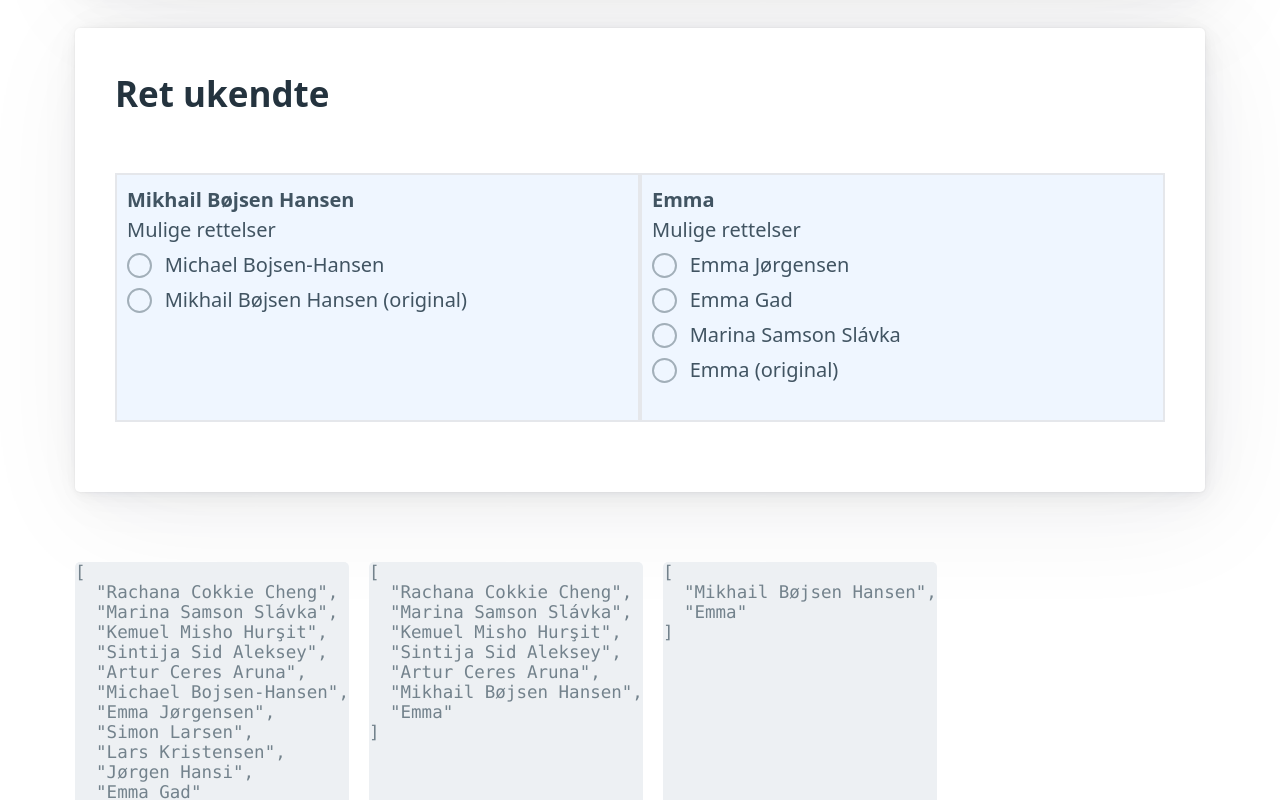
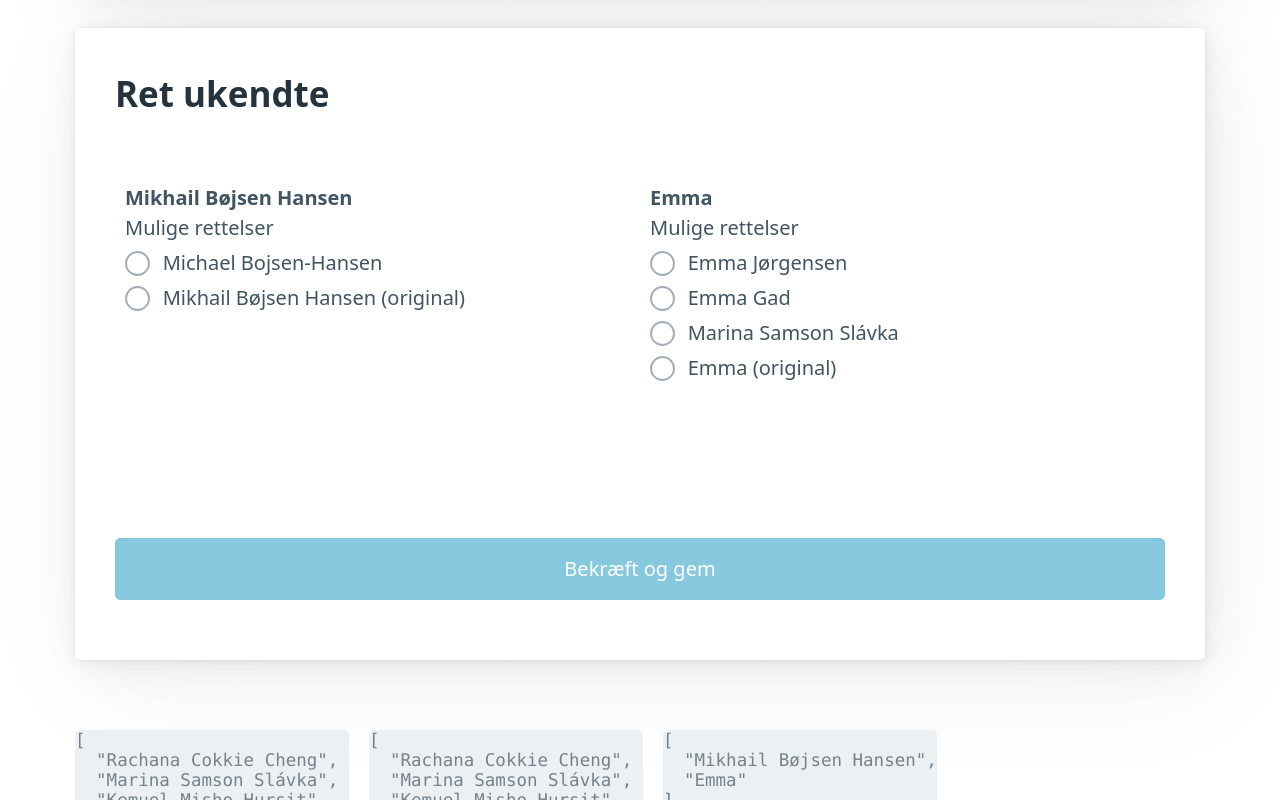
Before and after one commit to bjornnorgaard/kagelisten, a SvelteKit app: page / in a window 1280 px wide. Shown: the part 567-1367 px from the top of the page. Built offline with nearby package versions, Linux system fonts and the light colour scheme.

Commit message:
Added save button to UnknownMatcher.svelte

```diff
--- a/src/routes/UnknownMatcher.svelte
+++ b/src/routes/UnknownMatcher.svelte
@@ -29,15 +29,17 @@
 
 </script>
 
-<div class="flex flex-wrap bg-green-50">
+<div class="flex flex-wrap">
     {#each $data as u (u.name)}
-        <div class="basis-1/2 border-2 bg-blue-50 p-2">
+        <div class="basis-1/2 p-2">
             {#if replacements.get(u.original) && replacements.get(u.original) !== u.original}
+                <b>{replacements.get(u.original)}</b>
                 <span class="line-through">{u.original}</span>
-                <b>{replacements.get(u.original)}</b>
             {:else}
                 <b>{u.name}</b>
             {/if}
+
+            <br>
 
             <fieldset>
                 {#if u.suggestions.length}
@@ -66,6 +68,11 @@
 
 <br>
 
-{#each replacements as [k, v]}
-    <p>"{k}" bliver til "{v}"</p>
-{/each}
+<ul class="p-6">
+    {#each replacements as [k, v]}
+        <li>{k} bliver til "{v}"</li>
+    {/each}
+</ul>
+
+
+<button disabled={replacements.size !== $unknown.length}>Bekræft og gem</button>
```
